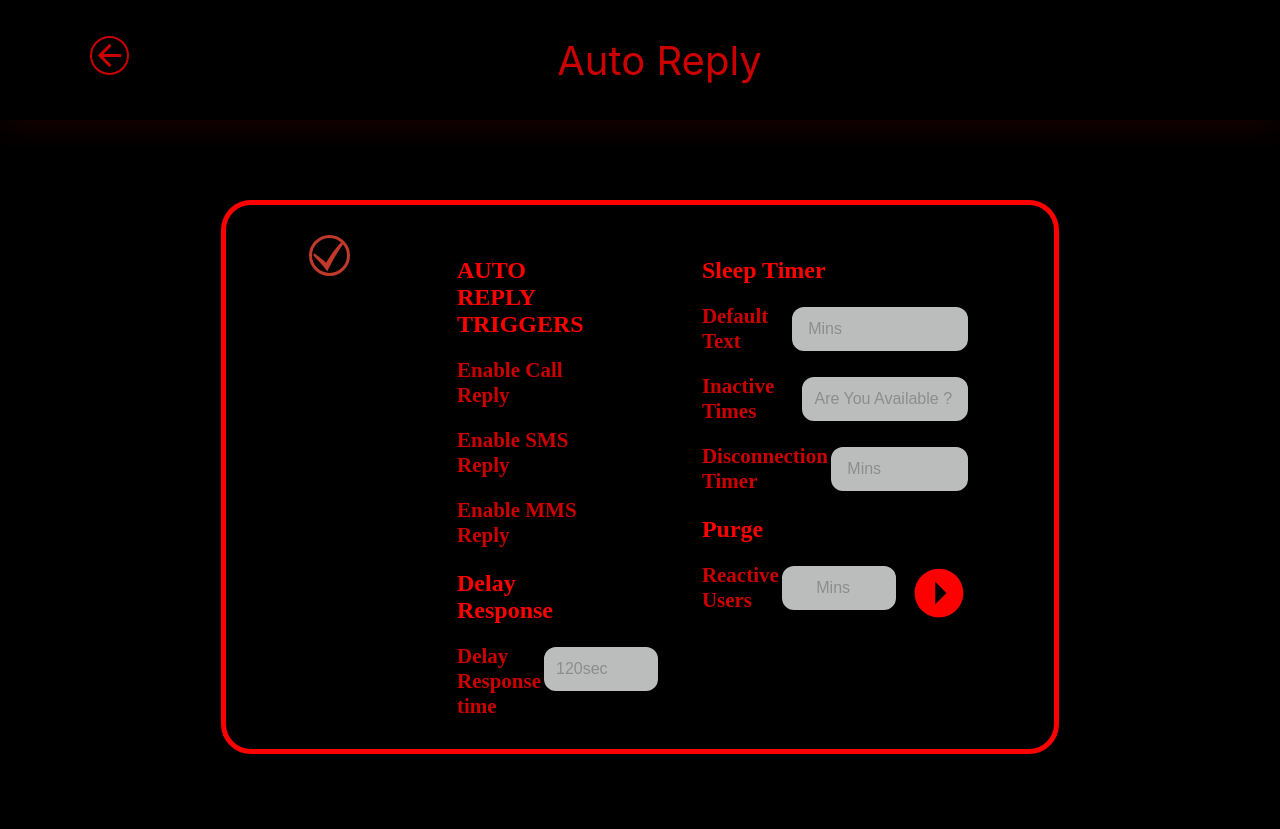
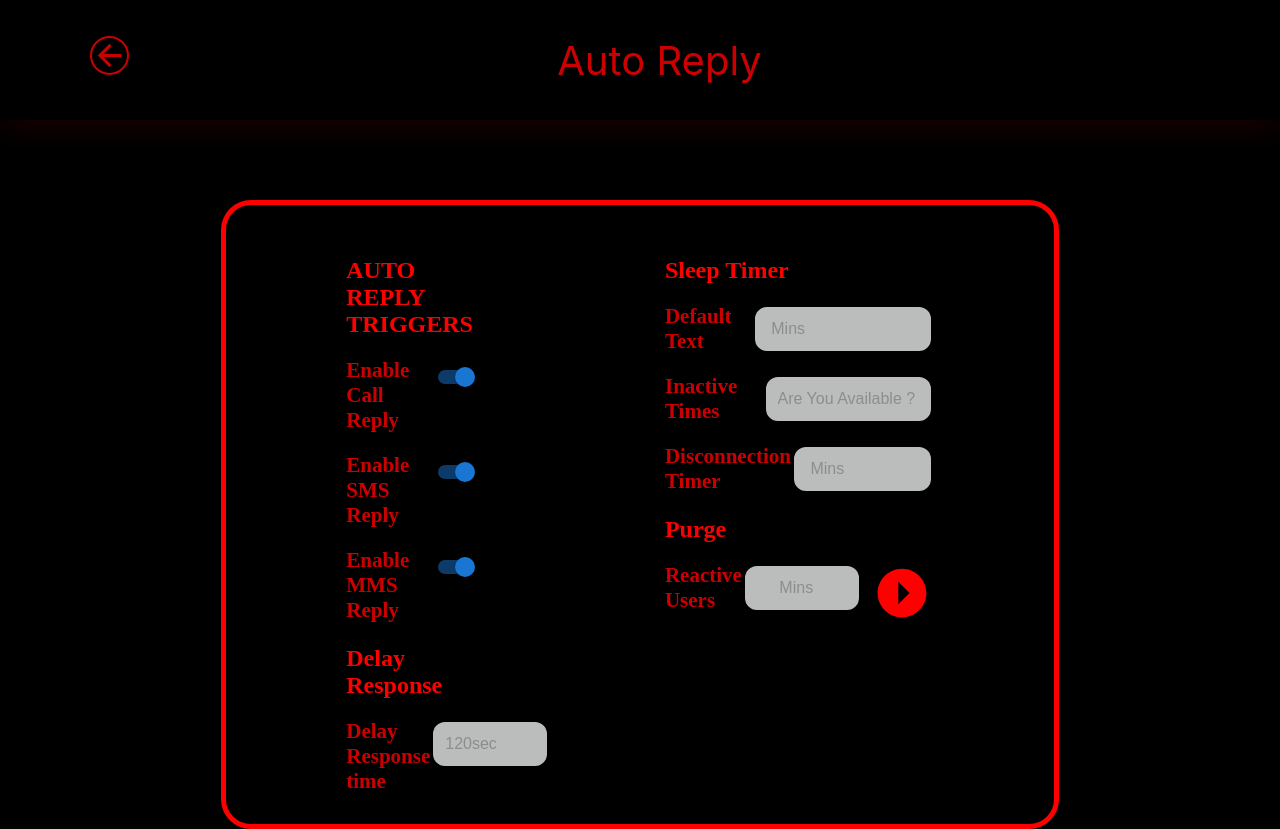
Before and after one commit to Nsingh0007/Autoreply, a React (Create React App) app: page /autosetting in a window 1280 px wide. Before the commit the page ends 800 px from the top, so only its background shows below. Built offline with nearby package versions, Linux system fonts and the light colour scheme; no server answers.

Commit message:
edit popu

```diff
--- a/package.json
+++ b/package.json
@@ -3,6 +3,9 @@
   "version": "0.1.0",
   "private": true,
   "dependencies": {
+    "@emotion/react": "^11.9.3",
+    "@emotion/styled": "^11.9.3",
+    "@mui/material": "^5.8.5",
     "@react-icons/all-files": "^4.1.0",
     "@testing-library/jest-dom": "^5.16.4",
     "@testing-library/react": "^13.3.0",
--- a/src/Page/Setting/AutoSetting.js
+++ b/src/Page/Setting/AutoSetting.js
@@ -1,8 +1,9 @@
 import React, { useEffect, useState } from "react";
 import axios from "axios";
 import { ReactiveUser, TextField } from "../Style/SettingStyle";
-import { GiCheckMark } from "react-icons/gi";
-// import Switch from "@mui/material/Switch";
+
+import Switch from "@mui/material/Switch";
+
 import { Bot } from "../../mobx/MobxStore";
 import { IoMdArrowDroprightCircle } from "react-icons/io";
 import {
@@ -17,7 +18,6 @@ import {
   SettingText,
 } from "../Style/SettingStyle";
 const label = { inputProps: { "aria-label": "Switch demo" } };
-
 const AutoSetting = () => {
   const [isCallEnableReply, setIsCallEnableReply] = useState(false);
   const [isSMSEnableReply, setIsSMSEnableReply] = useState(false);
@@ -68,7 +68,6 @@ const AutoSetting = () => {
   return (
     <SettingMainContainer>
       <SettingContainer>
-        <GiCheckMark className="save" />
         <SettingField>
           <SettingLabel>AUTO REPLY TRIGGERS</SettingLabel>
           <SettingContant1>
@@ -83,6 +82,7 @@ const AutoSetting = () => {
                 color="error"
                 value={isCallEnableReply}
               /> */}
+              <Switch {...label} defaultChecked />
             </div>
           </SettingContant1>
           <SettingContant1>
@@ -97,6 +97,7 @@ const AutoSetting = () => {
                 color="error"
                 value={isSMSEnableReply}
               /> */}
+              <Switch {...label} defaultChecked />
             </div>
           </SettingContant1>
           <SettingContant1>
@@ -111,6 +112,7 @@ const AutoSetting = () => {
                 color="error"
                 value={isMMSEnableReply}
               /> */}
+              <Switch {...label} defaultChecked />
             </div>
           </SettingContant1>
 
```
Also changed, not shown: 2 other files (tests, documents, lock files or other folders).
